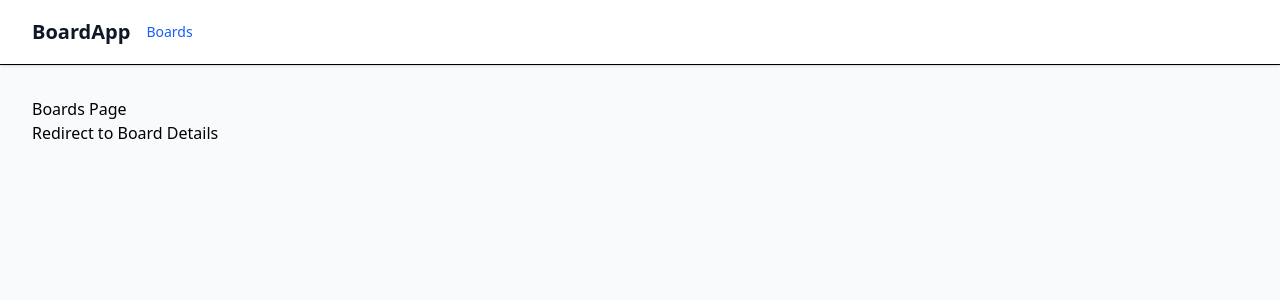
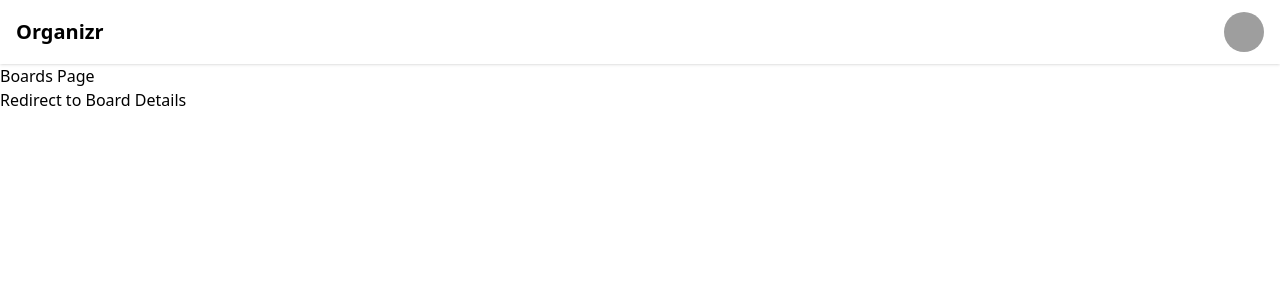
Before and after one commit to sd535682/Organizr, a React (Vite) app: page /boards in a window 1280 px wide. Shown: the top 300 px of the page. Built offline with nearby package versions, Linux system fonts and the light colour scheme; grey boxes are pictures that could not be loaded.

Commit message:
added sticky header in Router to make it accessible from all pages

```diff
--- a/src/components/Layout.tsx
+++ /dev/null
@@ -1,55 +0,0 @@
-import React from "react";
-import { Link, useLocation } from "react-router";
-
-interface LayoutProps {
-  children: React.ReactNode;
-}
-
-export const Layout: React.FC<LayoutProps> = ({ children }) => {
-  const location = useLocation();
-
-  return (
-    <div className="min-h-screen bg-gray-50">
-      {/* Navigation Header */}
-      <header className="bg-white shadow-sm border-b">
-        <div className="max-w-7xl mx-auto px-4 sm:px-6 lg:px-8">
-          <div className="flex justify-between items-center h-16">
-            <div className="flex items-center space-x-4">
-              <Link to="/boards" className="text-xl font-bold text-gray-900">
-                BoardApp
-              </Link>
-
-              {/* Breadcrumb Navigation */}
-              <nav className="flex items-center space-x-2 text-sm">
-                <Link
-                  to="/boards"
-                  className={`hover:text-blue-600 ${
-                    location.pathname === "/boards"
-                      ? "text-blue-600 font-medium"
-                      : "text-gray-500"
-                  }`}
-                >
-                  Boards
-                </Link>
-                {location.pathname.includes("/boards/") &&
-                  location.pathname !== "/boards" && (
-                    <>
-                      <span className="text-gray-400">/</span>
-                      <span className="text-gray-900 font-medium">
-                        Board Detail
-                      </span>
-                    </>
-                  )}
-              </nav>
-            </div>
-          </div>
-        </div>
-      </header>
-
-      {/* Main Content */}
-      <main className="max-w-7xl mx-auto px-4 sm:px-6 lg:px-8 py-8">
-        {children}
-      </main>
-    </div>
-  );
-};
--- a/src/router/AppRouter.tsx
+++ b/src/router/AppRouter.tsx
@@ -2,12 +2,13 @@ import React from "react";
 import { BrowserRouter as Router, Routes, Route, Navigate } from "react-router";
 import { BoardsPage } from "../pages/BoardsPage";
 import { BoardDetailsPage } from "../pages/BoardDetailsPage";
-import { Layout } from "../components/Layout";
+import StickyHeader from "../components/StickyHeader";
 
 export const AppRouter: React.FC = () => {
   return (
     <Router>
-      <Layout>
+      {/* Sticky Header common for all pages */}
+      <StickyHeader />
       <Routes>
         {/* Default route redirects to boards */}
         <Route path="/" element={<Navigate to="/boards" replace />} />
@@ -21,7 +22,6 @@ export const AppRouter: React.FC = () => {
         {/* Catch-all route for 404 */}
         <Route path="*" element={<div>Page Not Found</div>} />
       </Routes>
-      </Layout>
     </Router>
   );
 };
```
Lines whose indentation alone changed are shown as unchanged.
